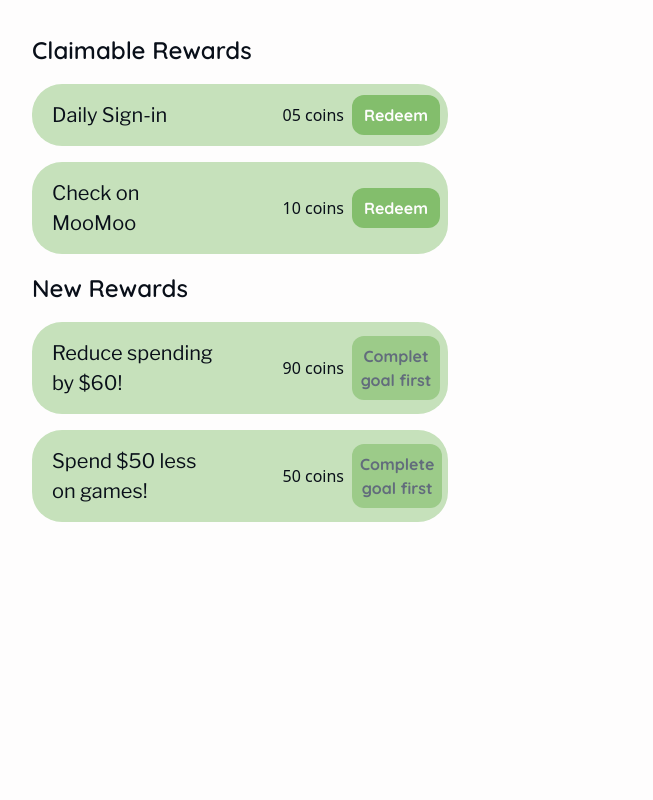
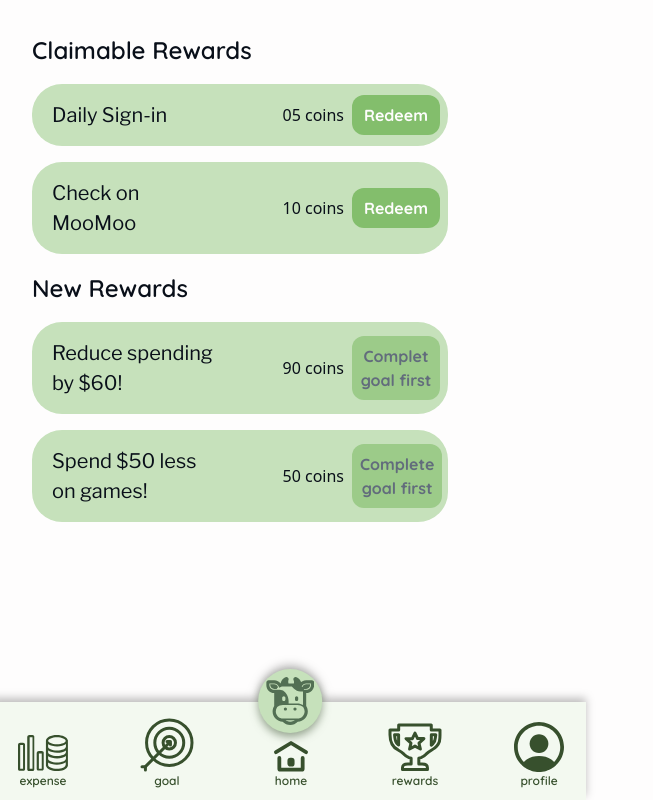
Before and after one commit to AlyssaHug/Design02_App, a Next.js app: page /Rewards in a window 1280 px wide. Shown: the whole page, without its empty margins (0-653 px from the left). Built offline with nearby package versions, Linux system fonts and the light colour scheme.

Commit message:
fix buttons href + clickbox

```diff
--- a/app/Rewards/page.js
+++ b/app/Rewards/page.js
@@ -1,8 +1,10 @@
 import styles from "@/app/Rewards/styles.module.css";
 import RewardClaim from "../ui/Reward/Reward";
+import Nav from "../ui/navbar/navbar";
 export default function page() {
     return (
         <div className={styles.container}>
+            <Nav />
             <div className={styles.claim}>
                 <h1 className={styles.header}>Claimable Rewards</h1>
                 <RewardClaim
--- a/app/Rewards/styles.module.css
+++ b/app/Rewards/styles.module.css
@@ -1,6 +1,9 @@
 .container {
     margin: 16px;
     padding: 16px;
+    display: flex;
+    flex-direction: column;
+    justify-content: center;
 }
 .header {
     font-family: var(--font-quicksand);
--- a/app/page.js
+++ b/app/page.js
@@ -144,7 +144,7 @@ export default function Page() {
             <Button
                 color='light'
                 value='check out da goals'
-                href='Goals'
+                href='/Goals'
             />
             <Button
                 color='light'
@@ -165,6 +165,7 @@ export default function Page() {
                     className={styles.view}
                     color='dark'
                     value='Create Goal'
+                    href='/'
                 />
             </div>
             <div className={styles.goalsContent}>
@@ -172,11 +173,13 @@ export default function Page() {
                     type='goals'
                     value='Reduce spending by $60!'
                     imageSrc='/right_arrow.svg'
+                    href='/'
                 />
                 <Goals
                     type='goals'
                     value='Add $50 to tuition fund!'
                     imageSrc='/right_arrow.svg'
+                    href='/'
                 />
             </div>
             <div className={styles.subheaderContainer}>
--- a/app/ui/Buttons/Buttons.js
+++ b/app/ui/Buttons/Buttons.js
@@ -1,7 +1,8 @@
+"use client";
 import classNames from "classnames";
 import { Quicksand, Libre_Franklin } from "next/font/google";
 import styles from "@/app/ui/Buttons/Buttons.module.css";
-import Link from "next/link";
+import React from "react";
 
 const libreFranklin = Libre_Franklin({
     variable: "--font-libre-franklin",
@@ -22,8 +23,12 @@ export default function Button({
     coins,
     onClick,
     href,
+    target = "_self",
     customClass, // Add customClass to props
 }) {
+    function handleClick() {
+        window.open(href, target);
+    }
     const buttonClasses = classNames(
         styles.button,
         quicksand.variable,
@@ -71,7 +76,7 @@ export default function Button({
                 {coins}
                 {coinValue}
             </span>
-            <a href={href}>{value}</a>
+            <p>{value}</p>
         </button>
     );
 }
--- a/app/ui/Buttons/Buttons.module.css
+++ b/app/ui/Buttons/Buttons.module.css
@@ -10,6 +10,7 @@
     flex-direction: column;
     align-items: center;
     justify-content: center;
+    cursor: pointer;
 }
 
 .secondary {
```
Also changed, not shown: app/ui/navbar/navbar.js (+25 -23 lines).
